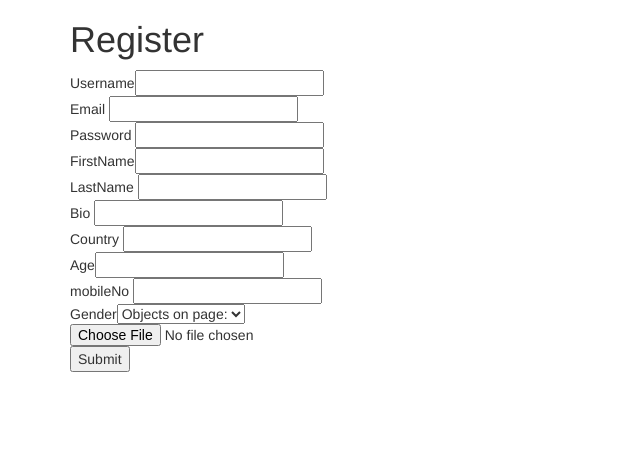
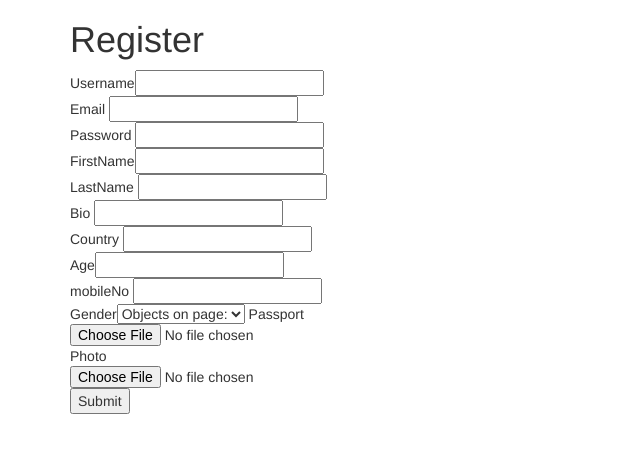
Before and after one commit to aayushkothari11/CodeShashtra-Round1-Refugee-Database, a Django app: page /register/ in a window 1280 px wide. Shown: the top 453 px of the page, without its empty margins (0-640 px from the left). Run offline with Django 3.2, Linux system fonts and the light colour scheme; parts of the project's set-up code (start-up, migrations or seed data) failed here and were passed over; some libraries are stand-ins or nearby versions.

Commit message:
Refugee register

```diff
--- a/refugee/app/templates/app/registration.html
+++ b/refugee/app/templates/app/registration.html
@@ -11,7 +11,7 @@
             <div class="col-md-8">
               <h1>Register</h1>
 
-            <form method='POST'>
+            <form method='POST' enctype="multipart/form-data">
             {% csrf_token %}
             Username<input type="text" name="username"><br>
             Email <input type="email" name="email"><br>
@@ -27,7 +27,8 @@
               <option value="Male">Male</option>
               <option value="Female">Female</option>
             </select>
-            <input type="file" name="passport">
+            Passport<input type="file" name="passport">
+            Photo<input type="file" name="passport">
             <input type="submit" name="Submit">
           </form>
 
--- a/refugee/app/views.py
+++ b/refugee/app/views.py
@@ -5,6 +5,7 @@
 from django.urls import reverse
 from django.contrib.auth.models import User
 from .models import Refugee, NGO
+from django.http import HttpResponse
 
 
 def login(request):
@@ -49,11 +50,12 @@
         age = request.POST.get('age', '')
         mobileNo = request.POST.get('mobileNo', '')
         gender = request.POST.get('gender', '')
-        passport = request.POST.get('passport', '')
-
+        passport = request.FILES.get('passport', None)
+        photo = request.FILES.get('photo', None)
         refugee = Refugee.objects.create(refugee=user, country=country, bio=bio, age=age, mobileNo=mobileNo,
-                                         gender=gender, passport=passport)
+                                         gender=gender, passport=passport, photo=photo)
         refugee.save()
+        return HttpResponse("avh")
     else:
         return render(request, 'app/registration.html', {})
 
```
Also changed, not shown: refugee/app/models.py (+15 -3 lines).
